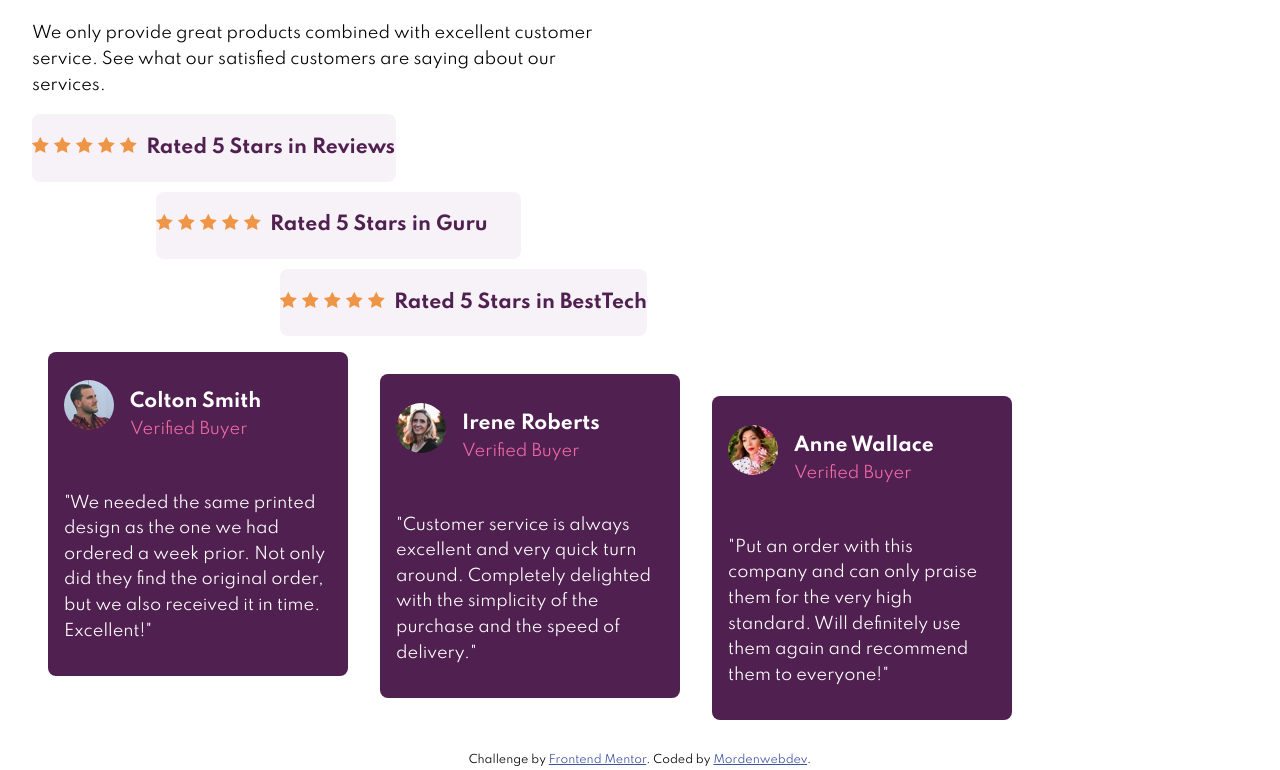
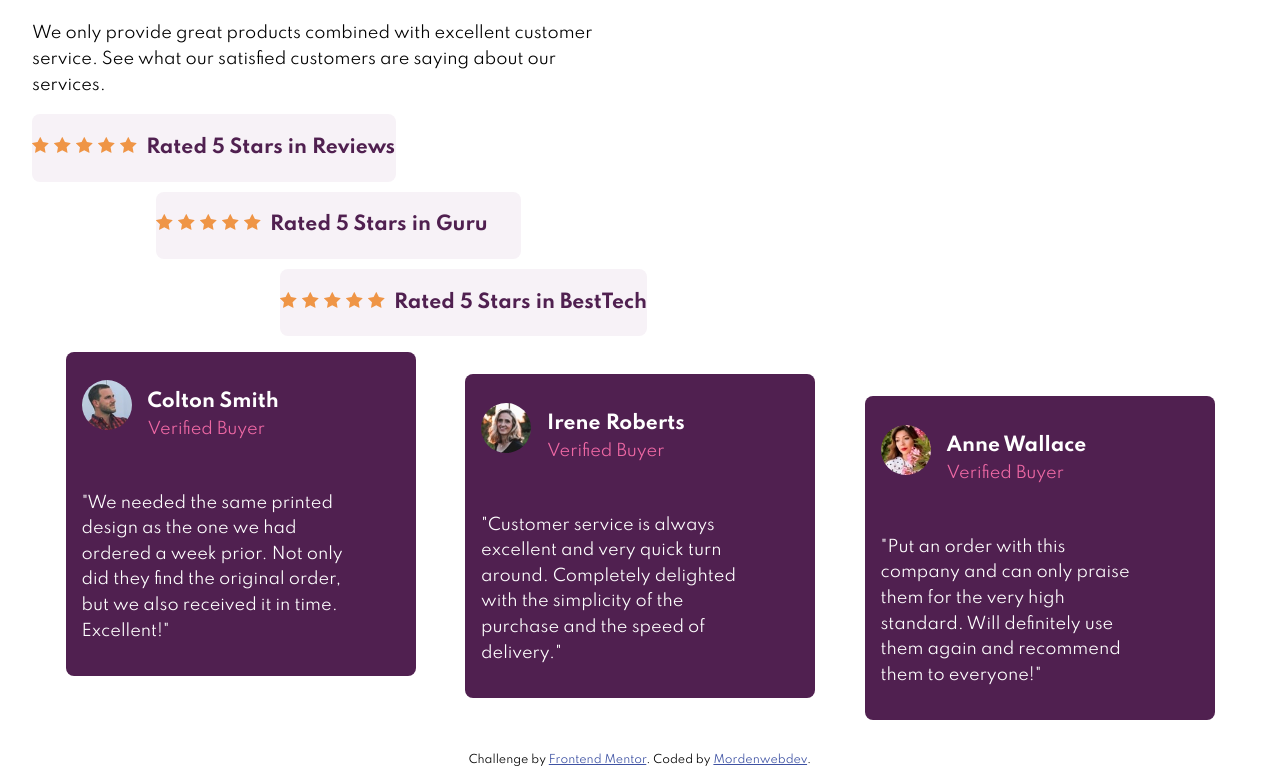
Before and after one commit to MordenWebDev/Social-proof-section, a plain HTML site: page index.html in a window 1280 px wide. Shown: the part 189-959 px from the top of the page. Drawn offline with Linux system fonts and the light colour scheme.

Commit message:
added min width to card
and spaced evenly

```diff
--- a/style.css
+++ b/style.css
@@ -107,6 +107,7 @@ max-width: 600px;
     min-height: 400px;
     align-items: flex-start;
     flex-wrap: wrap;
+    justify-content: space-evenly;
 
 
 }
@@ -132,7 +133,7 @@ max-width: 600px;
     display: flex;
     margin: 1rem;
     min-height: 300px;
-
+    min-width: 350px;
     flex-direction: column;
     border-radius: .5rem;
 }
```
